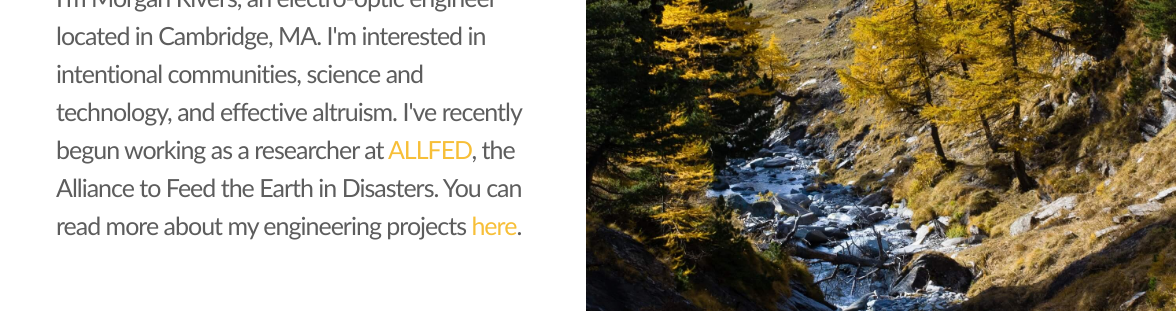
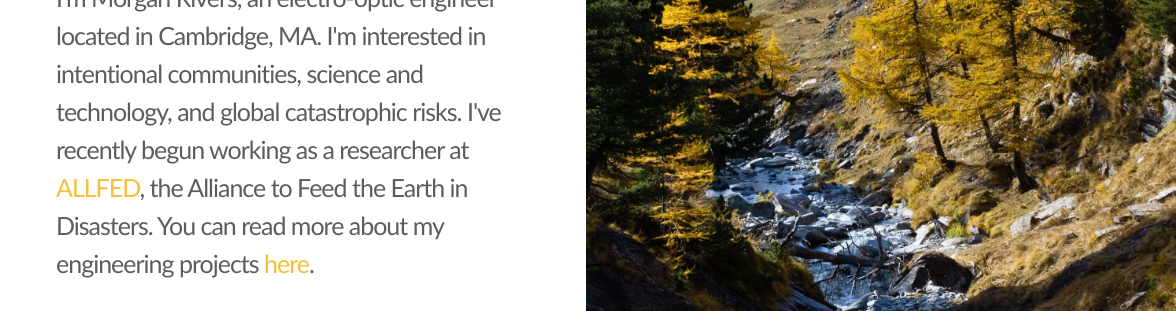
Before and after one commit to morganrivers/morganrivers.github.io, a plain HTML site: page index.html in a window 1280 px wide. Shown: the part 247-558 px from the top of the page, 104-1280 px from the left. Drawn offline with Linux system fonts and the light colour scheme; a web font is replaced by a local one.

Commit message:
changed wording

```diff
--- a/index.html
+++ b/index.html
@@ -106,7 +106,7 @@
                             <div class="content-1170 center-relative">
                                 <h1 class="entry-title">Welcome.</h1>
                                 <div class="excerpt">
-                                    I'm Morgan Rivers, an electro-optic engineer located in Cambridge, MA. I'm interested in intentional communities, science and technology, and effective altruism. I've recently begun working as a researcher at <a href="http://allfed.info" >ALLFED</a>, the Alliance to Feed the Earth in Disasters. You can read more about my engineering projects <a href="Portfolio.pdf" >here</a>.
+                                    I'm Morgan Rivers, an electro-optic engineer located in Cambridge, MA. I'm interested in intentional communities, science and technology, and global catastrophic risks. I've recently begun working as a researcher at <a href="http://allfed.info" >ALLFED</a>, the Alliance to Feed the Earth in Disasters. You can read more about my engineering projects <a href="Portfolio.pdf" >here</a>.
                                 </div>
                                 <div class="clear"></div>
                                 <br>
```
